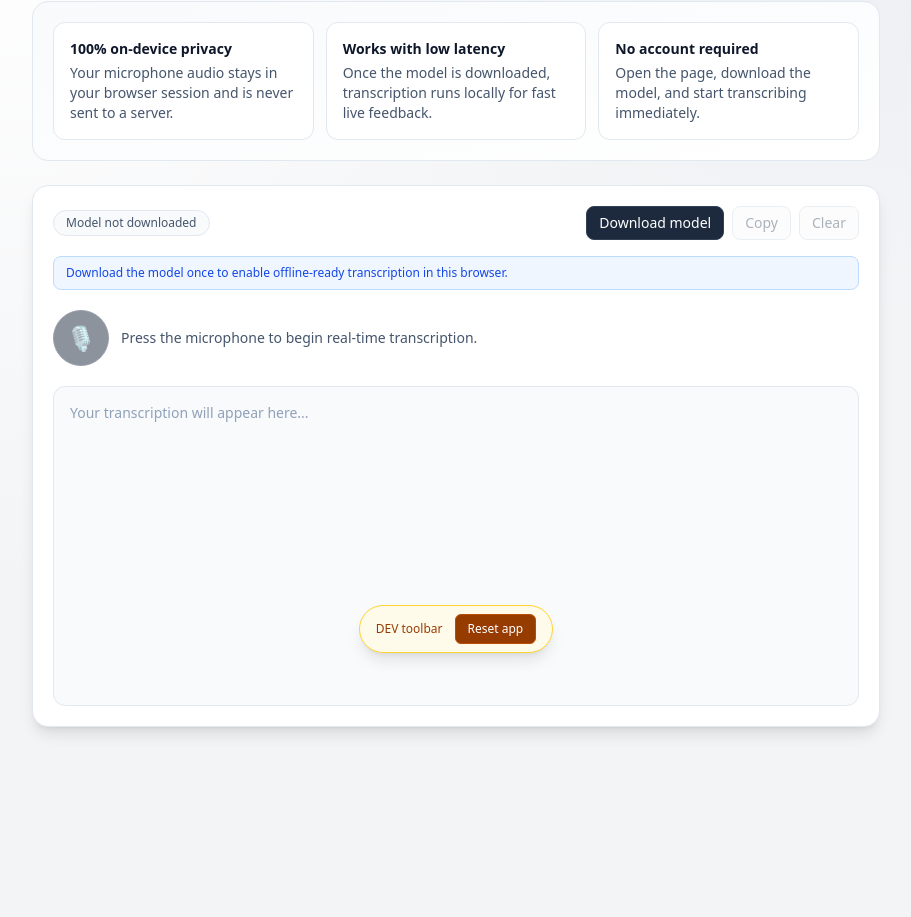
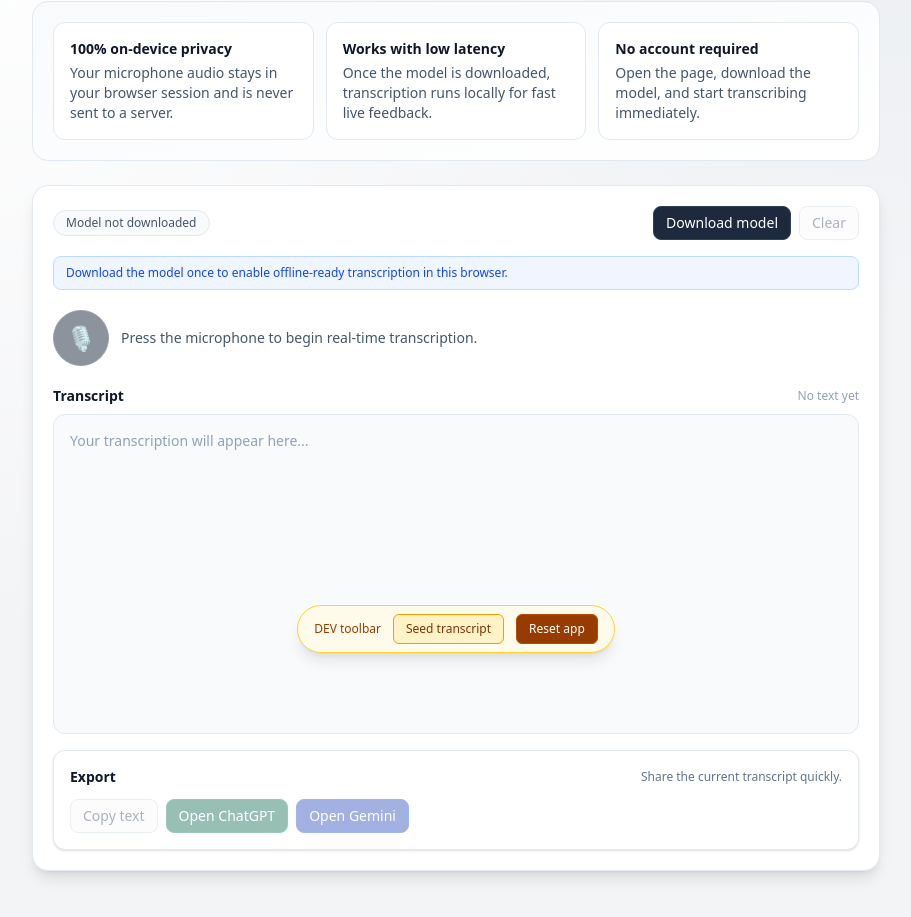
Before and after one commit to pavelsvitek/audio-transcription-web-app, a Next.js app: page / in a window 1280 px wide. Shown: the part 131-1048 px from the top of the page, without its empty margins (184-1095 px from the left). Before the commit the page ends 970 px from the top, so only its background shows below. Built offline with nearby package versions, Linux system fonts and the light colour scheme.

Commit message:
Add export options for transcripts including Copy, Open ChatGPT, and Open Gemini buttons. Introduce export hint for user feedback and a seed test transcript feature for development purposes.

```diff
--- a/components/TranscriptionApp.tsx
+++ b/components/TranscriptionApp.tsx
@@ -75,6 +75,7 @@ export function TranscriptionApp() {
   const [isRecording, setIsRecording] = useState(false);
   const [isTranscribing, setIsTranscribing] = useState(false);
   const [error, setError] = useState<string | null>(null);
+  const [exportHint, setExportHint] = useState<string | null>(null);
   const [committedText, setCommittedText] = useState("");
   const [liveText, setLiveText] = useState("");
 
@@ -381,10 +382,45 @@ export function TranscriptionApp() {
 
   const copyTranscript = async () => {
     if (!fullTranscript) return;
+    setExportHint(null);
     try {
       await navigator.clipboard.writeText(fullTranscript);
     } catch {
       setError("Clipboard copy failed. Try selecting text manually.");
+    }
+  };
+
+  const openChatGptWithTranscript = () => {
+    if (!fullTranscript) return;
+    setError(null);
+    setExportHint(null);
+
+    const params = new URLSearchParams({ q: fullTranscript });
+    const chatWindow = window.open(
+      `https://chat.openai.com/?${params.toString()}`,
+      "_blank",
+      "noopener,noreferrer",
+    );
+    if (!chatWindow) {
+      setError("Popup blocked. Please allow popups and try again.");
+    }
+  };
+
+  const openGeminiWithTranscript = async () => {
+    if (!fullTranscript) return;
+    setError(null);
+    setExportHint(null);
+
+    try {
+      await navigator.clipboard.writeText(fullTranscript);
+      const geminiWindow = window.open("https://gemini.google/", "_blank", "noopener,noreferrer");
+      if (!geminiWindow) {
+        setError("Popup blocked. Please allow popups and try again.");
+        return;
+      }
+      setExportHint("Transcript copied. Switch to Gemini and press Cmd+V to paste.");
+    } catch {
+      setError("Clipboard copy failed. Try the Copy text button first.");
     }
   };
 
@@ -400,6 +436,15 @@ export function TranscriptionApp() {
   const resetApp = () => {
     stopAudioProcessing();
     window.location.reload();
+  };
+
+  const seedTestTranscript = () => {
+    setError(null);
+    setCommittedText(
+      "This is a test transcript generated from the DEV toolbar.\n\nUse this sample text to verify Copy, ChatGPT, and Gemini export flows without recording audio.",
+    );
+    setLiveText("");
+    liveTextRef.current = "";
   };
 
   const statusLabel = useMemo(() => {
@@ -476,14 +521,6 @@ export function TranscriptionApp() {
             </button>
             <button
               type="button"
-              onClick={copyTranscript}
-              disabled={!fullTranscript}
-              className="rounded-lg border border-slate-300 bg-slate-50 px-3 py-1.5 text-sm text-slate-700 transition hover:bg-slate-100 disabled:cursor-not-allowed disabled:opacity-40"
-            >
-              Copy
-            </button>
-            <button
-              type="button"
               onClick={clearTranscript}
               disabled={!fullTranscript}
               className="rounded-lg border border-slate-300 bg-slate-50 px-3 py-1.5 text-sm text-slate-700 transition hover:bg-slate-100 disabled:cursor-not-allowed disabled:opacity-40"
@@ -534,6 +571,13 @@ export function TranscriptionApp() {
           </div>
         </div>
 
+        <div className="mb-2 flex items-center justify-between">
+          <h2 className="text-sm font-semibold text-slate-900">Transcript</h2>
+          <span className="text-xs text-slate-400">
+            {fullTranscript ? `${fullTranscript.length} chars` : "No text yet"}
+          </span>
+        </div>
+
         <div className="h-80 overflow-y-auto rounded-xl border border-slate-200 bg-slate-50 p-4">
           {!committedText && !liveText ? (
             <p className="text-sm text-slate-400">Your transcription will appear here...</p>
@@ -551,13 +595,54 @@ export function TranscriptionApp() {
           )}
         </div>
 
-        {error && <p className="mt-4 text-sm text-red-600">{error}</p>}
+        <section className="mt-4 rounded-xl border border-slate-200 bg-white p-4 shadow-sm">
+          <div className="flex items-center justify-between gap-3">
+            <h2 className="text-sm font-semibold text-slate-900">Export</h2>
+            <p className="text-xs text-slate-500">Share the current transcript quickly.</p>
+          </div>
+          <div className="mt-3 flex flex-wrap items-center gap-2">
+            <button
+              type="button"
+              onClick={copyTranscript}
+              disabled={!fullTranscript}
+              className="rounded-lg border border-slate-300 bg-slate-50 px-3 py-1.5 text-sm text-slate-700 transition hover:bg-slate-100 disabled:cursor-not-allowed disabled:opacity-40"
+            >
+              Copy text
+            </button>
+            <button
+              type="button"
+              onClick={openChatGptWithTranscript}
+              disabled={!fullTranscript}
+              className="rounded-lg border border-emerald-700 bg-emerald-800 px-3 py-1.5 text-sm text-white transition hover:bg-emerald-700 disabled:cursor-not-allowed disabled:opacity-40"
+            >
+              Open ChatGPT
+            </button>
+            <button
+              type="button"
+              onClick={openGeminiWithTranscript}
+              disabled={!fullTranscript}
+              className="rounded-lg border border-blue-700 bg-blue-800 px-3 py-1.5 text-sm text-white transition hover:bg-blue-700 disabled:cursor-not-allowed disabled:opacity-40"
+            >
+              Open Gemini
+            </button>
+          </div>
+        </section>
+
+        {exportHint && <p className="mt-4 text-sm text-slate-600">{exportHint}</p>}
+        {error && <p className="mt-2 text-sm text-red-600">{error}</p>}
       </section>
 
       {isDevMode && (
         <section className="fixed inset-x-0 bottom-4 z-50 flex justify-center px-4">
           <div className="flex items-center gap-3 rounded-full border border-amber-300 bg-amber-50 px-4 py-2 shadow-lg">
             <span className="text-xs font-medium text-amber-800">DEV toolbar</span>
+            <button
+              type="button"
+              onClick={seedTestTranscript}
+              className="rounded-md border border-amber-500 bg-amber-100 px-3 py-1.5 text-xs font-medium text-amber-900 transition hover:bg-amber-200"
+            >
+              Seed transcript
+            </button>
             <button
               type="button"
               onClick={resetApp}
```
